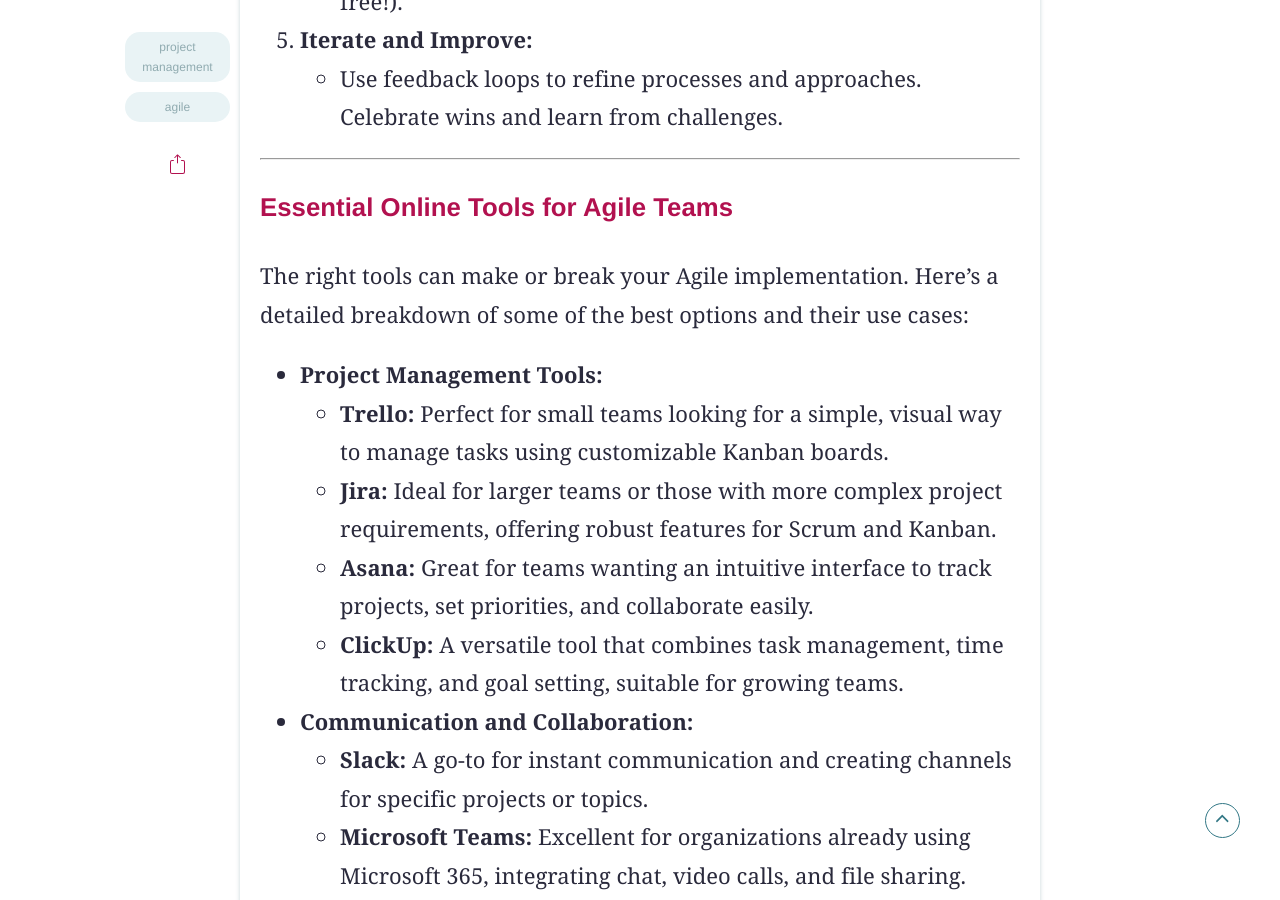
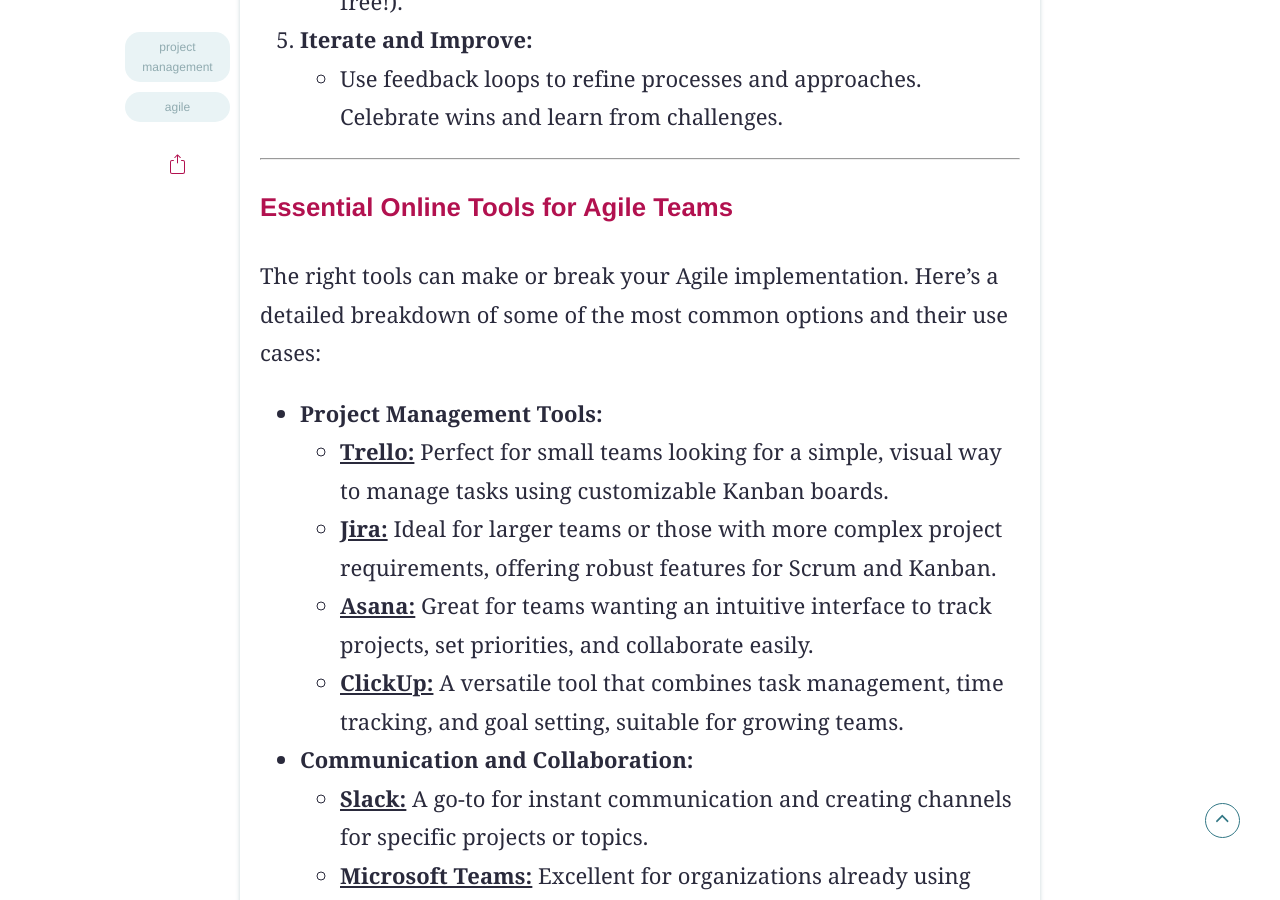
Before and after one commit to cartacamilla/cartacamilla.github.io, a Jekyll site: the page built from _posts/2025-01-10-agile.md, in a window 1280 px wide and 900 px high, scrolled down 5922 px. Built offline with Jekyll 4.4.1, drawn with Linux system fonts in a browser that asks for light colours; some web fonts are replaced.

Commit message:
Update links

```diff
--- a/_posts/2025-01-10-agile.md
+++ b/_posts/2025-01-10-agile.md
@@ -113,24 +113,24 @@ I will be writing a detailed article soon about each of these frameworks, so sta
 
 ### Essential Online Tools for Agile Teams
 
-The right tools can make or break your Agile implementation. Here’s a detailed breakdown of some of the best options and their use cases:
+The right tools can make or break your Agile implementation. Here’s a detailed breakdown of some of the most common options and their use cases:
 
 - **Project Management Tools:**
-    - **Trello:** Perfect for small teams looking for a simple, visual way to manage tasks using customizable Kanban boards.
-    - **Jira:** Ideal for larger teams or those with more complex project requirements, offering robust features for Scrum and Kanban.
-    - **Asana:** Great for teams wanting an intuitive interface to track projects, set priorities, and collaborate easily.
-    - **ClickUp:** A versatile tool that combines task management, time tracking, and goal setting, suitable for growing teams.
+    - **[Trello:](https://trello.com "https://trello.com")** Perfect for small teams looking for a simple, visual way to manage tasks using customizable Kanban boards.
+    - **[Jira:](https://www.atlassian.com/software/jira "https://www.atlassian.com/software/jira")** Ideal for larger teams or those with more complex project requirements, offering robust features for Scrum and Kanban.
+    - **[Asana:](https://asana.com/ "https://asana.com/")** Great for teams wanting an intuitive interface to track projects, set priorities, and collaborate easily.
+    - **[ClickUp:](https://clickup.com/ "https://clickup.com/")** A versatile tool that combines task management, time tracking, and goal setting, suitable for growing teams.
 - **Communication and Collaboration:**
-    - **Slack:** A go-to for instant communication and creating channels for specific projects or topics.
-    - **Microsoft Teams:** Excellent for organizations already using Microsoft 365, integrating chat, video calls, and file sharing.
-    - **Zoom:** Best for video conferencing, webinars, and virtual team meetings.
+    - **[Slack:](https://slack.com/ "https://slack.com/")** A go-to for instant communication and creating channels for specific projects or topics.
+    - **[Microsoft Teams:](https://www.microsoft.com/en-us/microsoft-teams/log-in "https://www.microsoft.com/en-us/microsoft-teams/log-in")** Excellent for organizations already using Microsoft 365, integrating chat, video calls, and file sharing.
+    - **[Zoom:](https://www.zoom.com "https://www.zoom.com")** Best for video conferencing, webinars, and virtual team meetings.
 - **Documentation and Knowledge Sharing:**
-    - **Confluence:** Designed for creating, sharing, and organizing team knowledge, perfect for Agile teams.
-    - **Notion:** A flexible tool for combining notes, databases, and project management in one place.
-    - **Google Workspace:** Offers collaborative document editing and storage, ideal for distributed teams.
+    - **[Confluence:](https://www.atlassian.com/software/confluence "https://www.atlassian.com/software/confluence")** Designed for creating, sharing, and organizing team knowledge, perfect for Agile teams.
+    - **[Notion:](https://www.notion.so "https://www.notion.so")** A flexible tool for combining notes, databases, and project management in one place.
+    - **[Google Workspace:](https://workspace.google.com/ "https://workspace.google.com/")** Offers collaborative document editing and storage, ideal for distributed teams.
 - **Time Tracking and Reporting:**
-    - **Toggl:** A simple and intuitive time-tracking tool that helps teams understand where time is spent.
-    - **Harvest:** Provides time tracking, expense tracking, and invoicing, making it ideal for client-focused projects.
+    - **[Toggl:](https://toggl.com/ "https://toggl.com/")** A simple and intuitive time-tracking tool that helps teams understand where time is spent.
+    - **[Harvest:](https://www.getharvest.com/ "https://www.getharvest.com/")** Provides time tracking, expense tracking, and invoicing, making it ideal for client-focused projects.
 
 To select the right tools, consider your team’s size, workflow, and the complexity of your projects. Run trials or free versions where possible to ensure the tools align with your needs.
 
```
